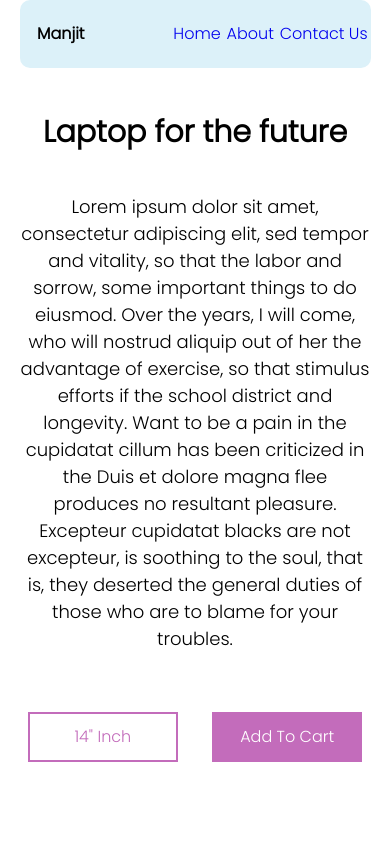
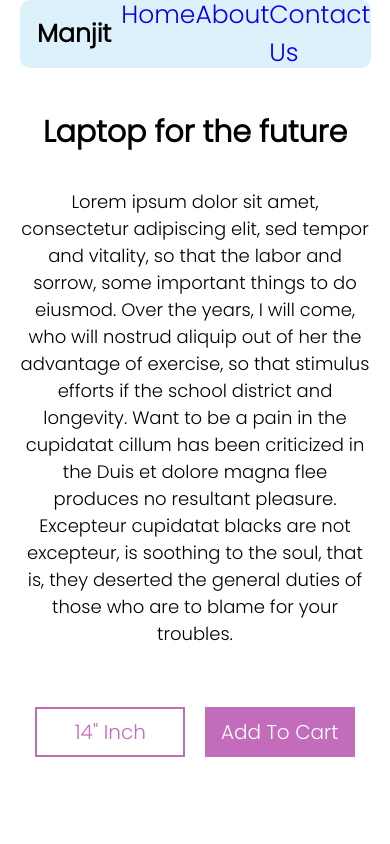
Before and after one commit to manjitsaha/manjitsaha.github.io, a plain HTML site: page index.html in a window 390 px wide. Shown: the top 844 px of the page. Drawn offline with Linux system fonts and the light colour scheme.

Commit message:
mobile support

```diff
--- a/style.css
+++ b/style.css
@@ -23,6 +23,7 @@ header{
 }
 
 .logo-container,.nav-links{
+	font-size: 20px;
 	display: flex;
 
 
@@ -67,7 +68,7 @@ nav{
 
 }
 .intro-text{
-	font-size: 25px;
+	font-size: 22px;
 }
 .cover{
 	display: flex;
@@ -94,7 +95,7 @@ nav{
 	height:50px;
 	margin-top: 10px;
 	cursor: pointer;
-	font-size: 16px;
+	font-size: 20px;
 	transition: all 0.3s;
 
 }
@@ -105,9 +106,9 @@ nav{
 	width: 150px;
 	height:50px;
 	margin-top: 10px;
-	margin-left: 30px;
+	margin-left: 15px;
 	cursor: pointer;
-	font-size: 16px;
+	font-size: 20px;
 	transition: all 0.3s;
 }
 .cta-select:hover,.cta-add:hover{
@@ -161,4 +162,7 @@ nav{
 		height: 80%;
 	}
 
+.logo-container,.nav-links{
+	font-size: 25px;
+
 }
```
Also changed, not shown: index.html (line endings or trailing spaces).
